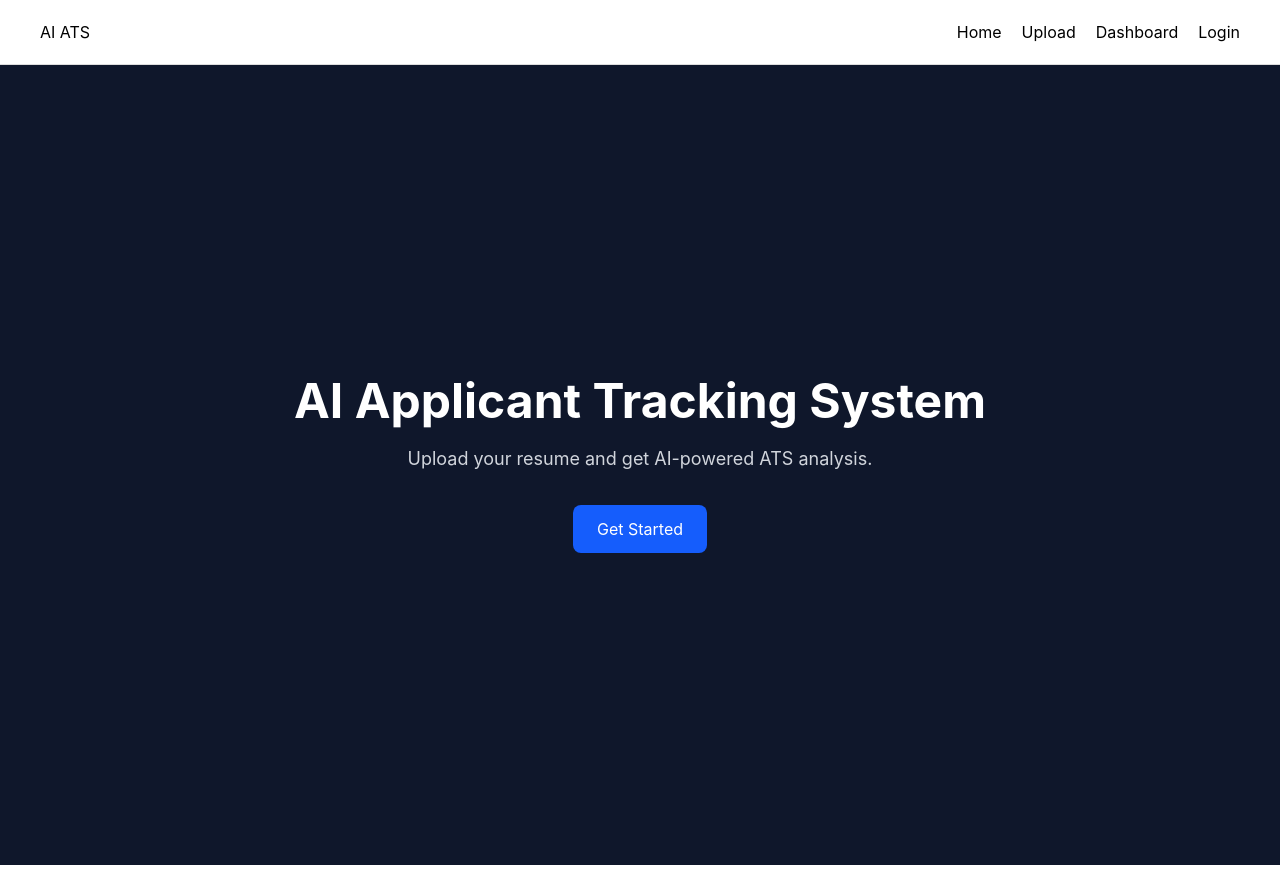
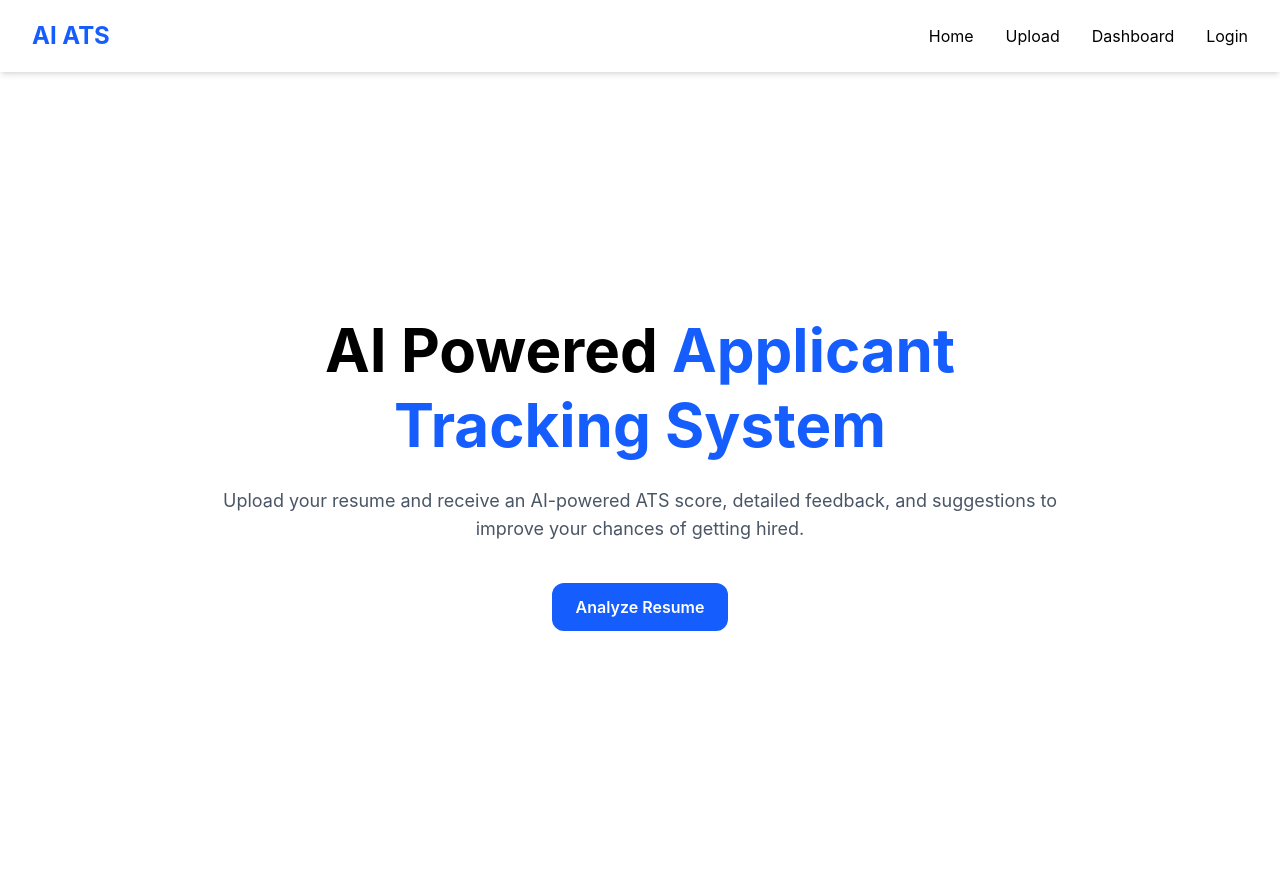
Before and after one commit to VIVEK-09072003/Ai-applicant-tracking-system, a React (Vite) app: page / in a window 1280 px wide. Built offline with nearby package versions, Linux system fonts and the light colour scheme.

Commit message:
Build landing page and reusable button component

```diff
--- a/src/components/common/Navbar.jsx
+++ b/src/components/common/Navbar.jsx
@@ -2,17 +2,12 @@ import { Link } from "react-router-dom";
 
 const Navbar = () => {
   return (
-    <nav
-      style={{
-        display: "flex",
-        justifyContent: "space-between",
-        padding: "20px 40px",
-        borderBottom: "1px solid #ddd",
-      }}
-    >
-      <h2>AI ATS</h2>
+    <nav className="flex justify-between items-center px-8 py-5 shadow-md">
+      <Link to="/" className="text-2xl font-bold text-blue-600">
+        AI ATS
+      </Link>
 
-      <div style={{ display: "flex", gap: "20px" }}>
+      <div className="flex gap-8">
         <Link to="/">Home</Link>
         <Link to="/upload">Upload</Link>
         <Link to="/dashboard">Dashboard</Link>
--- a/src/components/ui/Button.jsx
+++ b/src/components/ui/Button.jsx
@@ -1,9 +1,20 @@
 import React from 'react'
 
-const Button = () => {
+const Button = ({
+  children,
+  type = "button",
+  className = "",
+  ...props
+}) => {
   return (
-    <div>Button</div>
-  )
-}
+    <button
+      type={type}
+      className={`px-6 py-3 rounded-xl font-semibold transition duration-300 bg-blue-600 text-white hover:bg-blue-700 ${className}`}
+      {...props}
+    >
+      {children}
+    </button>
+  );
+};
 
-export default Button
+export default Button;
--- a/src/pages/Home.jsx
+++ b/src/pages/Home.jsx
@@ -1,22 +1,24 @@
-import { Link } from "react-router-dom";
+import Button from "../components/ui/Button";
 
 const Home = () => {
   return (
-    <div className="min-h-screen flex items-center justify-center bg-slate-900">
-      <div className="text-center">
-        <h1 className="text-5xl font-bold text-white">
-          AI Applicant Tracking System
+    <section className="min-h-screen flex items-center justify-center px-6">
+      <div className="max-w-4xl text-center">
+        <h1 className="text-6xl font-bold leading-tight">
+          AI Powered
+          <span className="text-blue-600"> Applicant Tracking System</span>
         </h1>
 
-        <p className="text-gray-300 mt-5 text-lg">
-          Upload your resume and get AI-powered ATS analysis.
+        <p className="mt-6 text-gray-600 text-lg">
+          Upload your resume and receive an AI-powered ATS score, detailed
+          feedback, and suggestions to improve your chances of getting hired.
         </p>
 
-        <button className="mt-8 bg-blue-600 hover:bg-blue-700 text-white px-6 py-3 rounded-lg">
-          Get Started
-        </button>
+        <div className="mt-10">
+          <Button>Analyze Resume</Button>
+        </div>
       </div>
-    </div>
+    </section>
   );
 };
 
```
